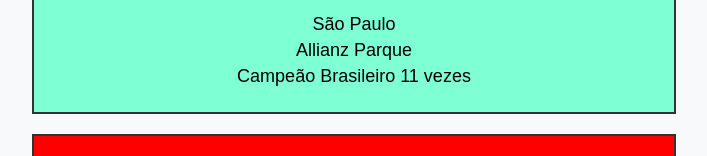
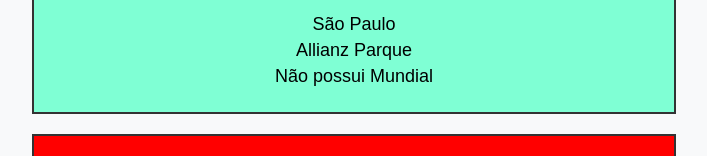
Before and after one commit to dududacj/dudutrab1, a plain HTML site: page prova9.html in a window 1280 px wide. Shown: the part 146-302 px from the top of the page, without its empty margins (286-993 px from the left). Drawn offline with Linux system fonts and the light colour scheme.

Commit message:
prova9.html

```diff
--- a/prova9.html
+++ b/prova9.html
@@ -70,7 +70,7 @@
         <div class="time-nome">Palmeiras</div>
         <div class="time-info">São Paulo</div>
         <div class="time-info">Allianz Parque</div>
-        <div class="time-info">Campeão Brasileiro 11 vezes</div>
+        <div class="time-info"> Não possui Mundial</div>
     </div>
 
     <div class="time-seçao2">
```
